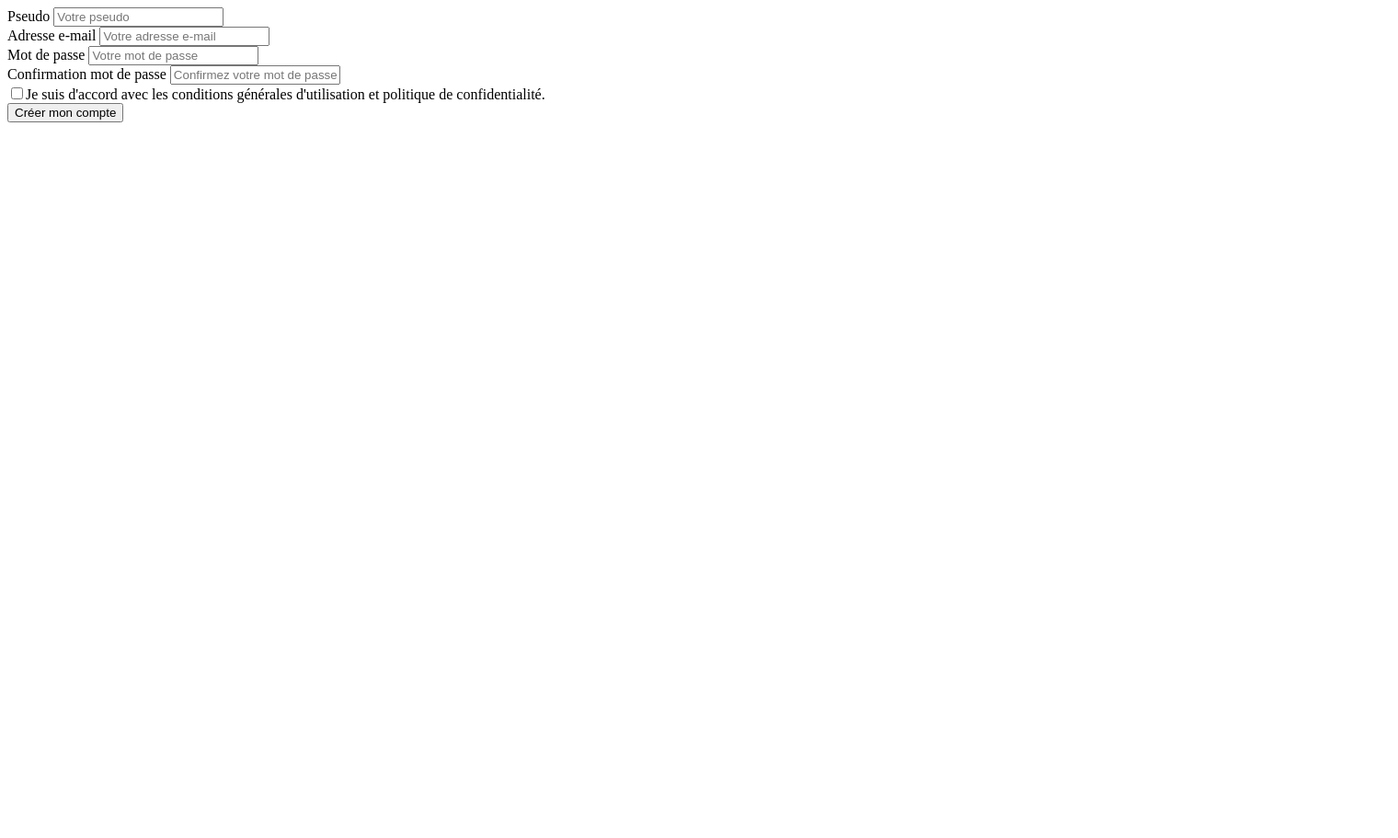
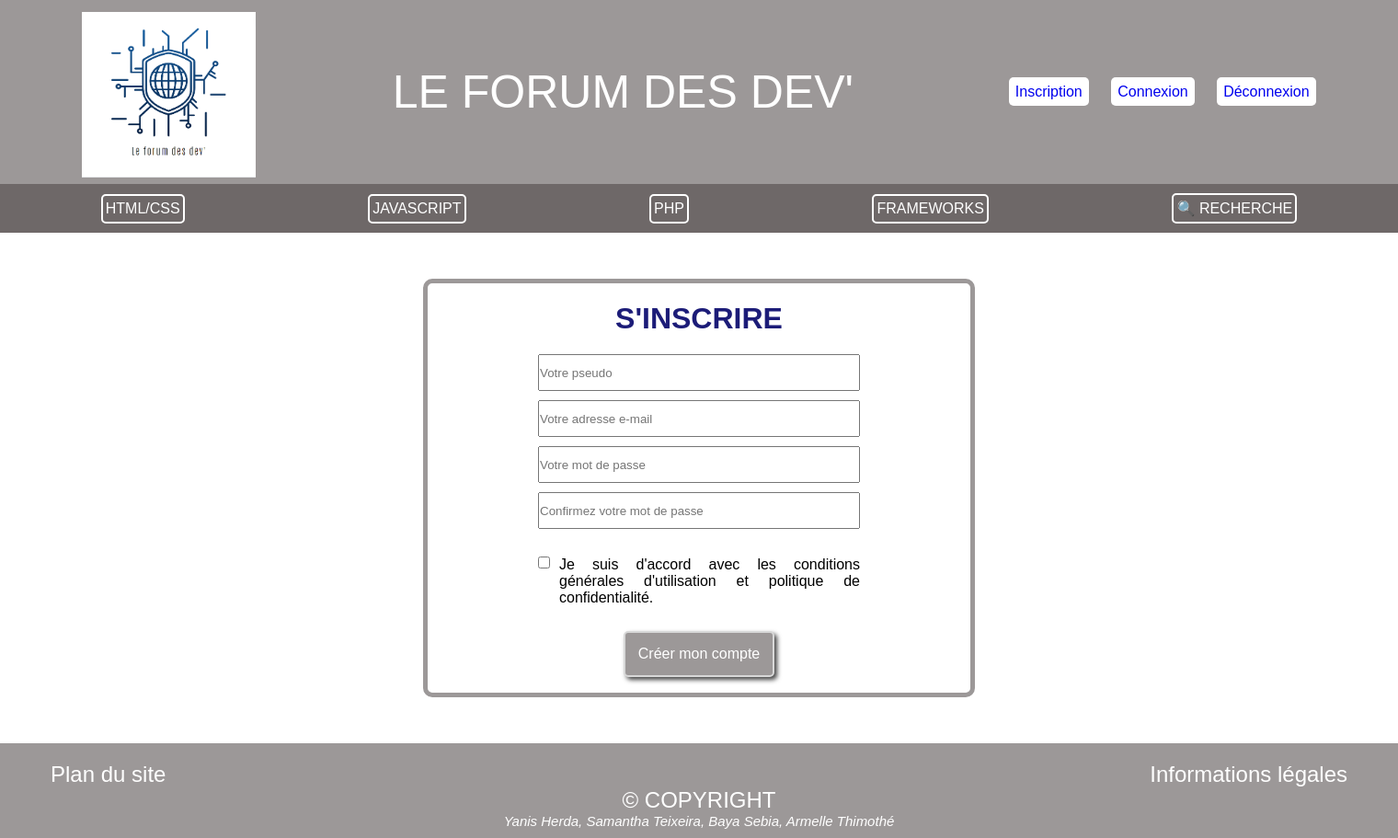
Before and after one commit to yaniiish/projet-groupe-forum, a PHP site: page /view/inscription.php in a window 1520 px wide. Shown: the whole page at 92% size. Before the commit the page ends 133 px from the top, so only its background shows below. Run offline with PHP 8.4, Linux system fonts and the light colour scheme.

Commit message:
css form

```diff
--- /dev/null
+++ b/assets/css/formulaire.css
@@ -0,0 +1,79 @@
+* {
+    padding: 0;
+    margin: 0;
+    box-sizing: border-box;
+}
+
+h1 {
+    margin: 20px 0px;
+    color: rgb(28, 28, 120);
+    text-transform: uppercase;
+    }
+
+
+.formulaire {
+    width: 600px;
+    margin: auto;
+    margin-top: 50px;
+    margin-bottom: 50px;
+    display: flex;
+    justify-content: center;
+    align-items: center;
+    flex-direction: column;
+    border: 5px solid #9C9898;
+    border-radius: 10px;
+}
+
+form {
+    display: flex;
+    justify-content: center;
+    align-items: center;
+    flex-direction: column;
+    gap: 10px;
+}
+
+.input-text {
+    width: 350px;
+    height: 40px;
+}
+
+.check {
+    margin-top: 20px;
+    display: flex;
+    width: 350px;
+    gap: 10px;
+}
+
+.check p {
+    text-align: justify;
+}
+
+.check .checkbox {
+    align-self: start;
+}
+
+.btn {
+    background-color: rgb(156, 152, 152);
+}
+
+
+.btn input {
+    text-decoration: none;
+    padding: 14px;
+    font-family: arial;
+    font-size: 1em;
+    color: #ffffff;
+    background-color: #9C9898;
+    border-radius: 5px;
+    -webkit-border-radius: 5px;
+    -moz-border-radius: 5px;
+    border: 2px solid #d8d8d8;
+    box-shadow: 3px 3px 5px #444444;
+    -webkit-box-shadow: 3px 3px 5px #444444;
+    -moz-box-shadow: 3px 3px 5px #444444;
+    cursor: pointer;
+}
+
+.btn input:hover {
+    opacity: 80%;
+}
--- a/composant/footer.php
+++ b/composant/footer.php
@@ -6,7 +6,7 @@
     <meta http-equiv="X-UA-Compatible" content="IE=edge">
     <meta name="viewport" content="width=device-width, initial-scale=1.0">
     <title>Footer</title>
-    <link rel="stylesheet" href="./assets/css/style.css">
+    <link rel="stylesheet" href="../assets/css/style.css">
 </head>
 
 <body>
--- a/composant/header.php
+++ b/composant/header.php
@@ -6,23 +6,23 @@
     <meta http-equiv="X-UA-Compatible" content="IE=edge">
     <meta name="viewport" content="width=device-width, initial-scale=1.0">
     <title>Document</title>
-    <link rel="stylesheet" href="./assets/css/style.css">
+    <link rel="stylesheet" href="../assets/css/style.css">
 </head>
 
 <body>
 
 <div class="bandeau">
     <div id="logo">
-        <img src="./assets/images/logo_forum.png" alt="logo">
+        <img src="../assets/images/logo_forum.png" alt="logo">
     </div>
     <div class="nom_forum">
         <p>LE FORUM DES DEV'</p>
     </div>
 
     <div class="boutons">
-        <a href="./view/inscription.php" class="btn">Inscription</a>
-        <a href="./view/login.php" class="btn">Connexion</a>
-        <a href="./utilisateur/deconnexion.php" class="btn">Déconnexion</a>
+        <a href="../view/inscription.php" class="btn">Inscription</a>
+        <a href="../view/login.php" class="btn">Connexion</a>
+        <a href="../utilisateur/deconnexion.php" class="btn">Déconnexion</a>
     </div>
 </div>
 
--- a/view/inscription.php
+++ b/view/inscription.php
@@ -1,36 +1,46 @@
+<?php
+
+include("../composant/header.php");
+
+?>
+
 <!DOCTYPE html>
 <html lang="fr">
 <head>
     <meta charset="UTF-8">
     <meta http-equiv="X-UA-Compatible" content="IE=edge">
     <meta name="viewport" content="width=device-width, initial-scale=1.0">
+    <link rel="stylesheet" href="../assets/css/formulaire.css">
     <title>Inscription</title>
 </head>
 <body>
+
+<div class="formulaire">
+    <h1>S'inscrire</h1>
         <form method="POST" action="inscription.php">
             <div>
-            <span class="pseudo">Pseudo</span>
-            <input type="text" placeholder="Votre pseudo" name="pseudo">
+                <input type="text"  class="input-text" placeholder="Votre pseudo" name="pseudo">
             </div>
             <div>
-            <span class="mail">Adresse e-mail</span>
-            <input type="email" placeholder="Votre adresse e-mail" name="mail">
+                <input type="email" class="input-text" placeholder="Votre adresse e-mail" name="mail">
             </div>
             <div>
-            <span class="password">Mot de passe</span>
-            <input type="password" placeholder="Votre mot de passe" name="password">
+                <input type="password" class="input-text" placeholder="Votre mot de passe" name="password">
             </div>
             <div>
-            <span class="confirm_password">Confirmation mot de passe</span>
-            <input type="password" placeholder="Confirmez votre mot de passe" name="confirm_password">
+                <input type="password" class="input-text" placeholder="Confirmez votre mot de passe" name="confirm_password">
             </div>
-        <div>
-            <input type="checkbox" name="check_inscription">Je suis d'accord avec les conditions générales d'utilisation et politique de confidentialité.
+            <div class="check">
+                    <input class="checkbox" type="checkbox" name="check_inscription">
+                    <p>Je suis d'accord avec les conditions générales d'utilisation et politique de confidentialité.</p>
+
             </div>
-        <div>
+            <div class="btn">
                 <input type="submit" name="submit" value="Créer mon compte">
             </div>
         </form>
+</div>
+
 </body>
 </html>
 
@@ -50,3 +60,9 @@ if(isset($_POST["submit"]) && isset($_POST["pseudo"]) && isset($_POST["mail"]) &
     header('Location:login.php');
 }
 ?>
+
+<?php
+
+include("../composant/footer.php");
+
+?>
```
Lines whose indentation alone changed are shown as unchanged.
